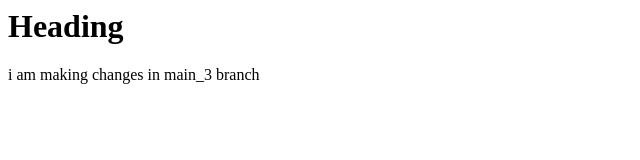
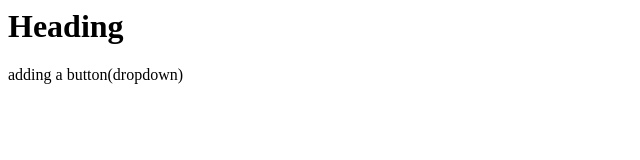
Before and after one commit to Kratagy-Jaiswal-05/localRepo, a plain HTML site: page index.html in a window 1280 px wide. Shown: the full height of the page, 0-640 px from the left. Drawn offline with Linux system fonts and the light colour scheme.

Commit message:
commited

```diff
--- a/index.html
+++ b/index.html
@@ -1,2 +1,2 @@
 <h1>Heading</h1>
-<P>i am making changes in main_3 branch</P>
+<P>adding a button(dropdown)</P>
```
